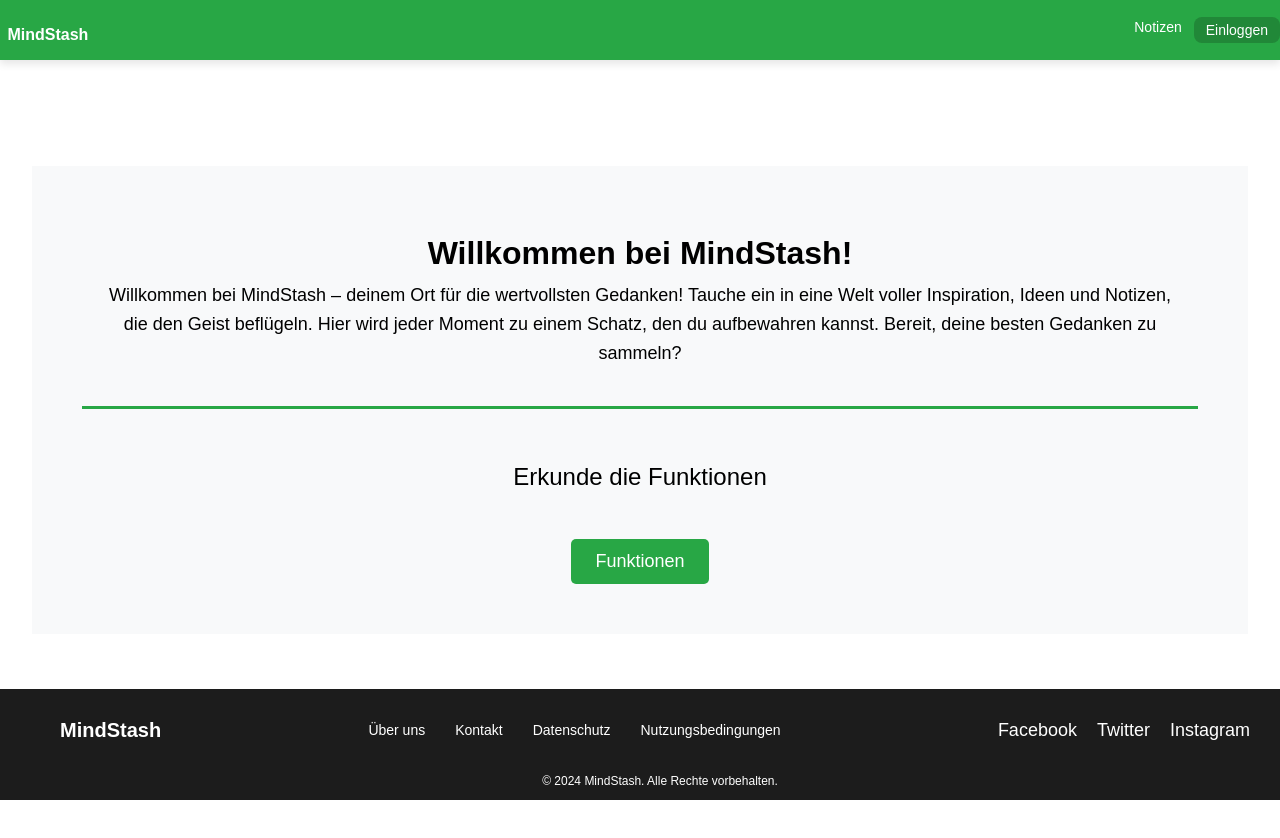
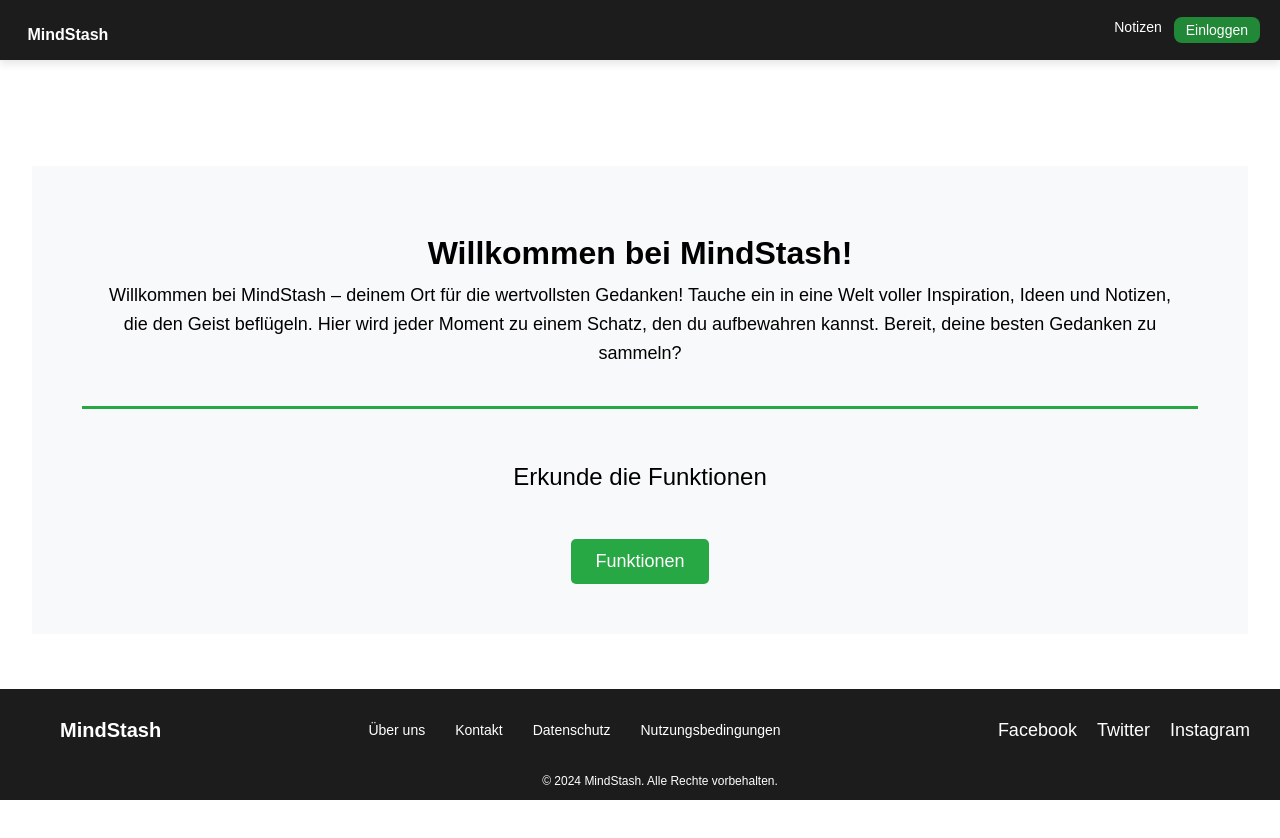
Before and after one commit to JBJeff/MindStash, a React (Vite) app in the folder frontend-notice/: page / in a window 1280 px wide. Shown: the top 838 px of the page. Built offline with nearby package versions, Linux system fonts and the light colour scheme.

Commit message:
Header einheitlich vom Style wie Footer

```diff
--- a/frontend-notice/src/components/basic/cs_bComponents/Header.css
+++ b/frontend-notice/src/components/basic/cs_bComponents/Header.css
@@ -1,12 +1,12 @@
-/* Header oben fixiert mit grüner Hintergrundfarbe */
+/* Header oben fixiert mit dunkelgrauem Hintergrund */
 .header {
     position: fixed;
     top: 0;
     left: 0;
     right: 0;
-    background-color: #28a745; /* Grüner Hintergrund */
-    color: white;
-    padding: 0px 0px; /* Noch weniger Padding für einen kleineren Header */
+    background-color: #1c1c1c; /* Dunkles Grau-Schwarz als Hintergrund, wie beim Footer */
+    color: white; /* Weiße Schriftfarbe */
+    padding: 0px 20px; /* Weniger Padding für einen kleineren Header */
     display: flex;
     justify-content: space-between;
     align-items: center;
@@ -15,16 +15,15 @@
     height: 60px; /* Setzt eine explizite Höhe, um den Header zu begrenzen */
 }
 
-/* Logo-Stil */
-.logo  {
-
-    font-size: 5px; /* Noch kleinere Schriftgröße für das Logo */
+/* Logo-Stil im Header */
+.logo {
+    font-size: 5px; /* Schriftgröße angepasst */
     font-weight: bold;
     margin: 0;
     text-align: center;
 }
 
-/* Navigation mit Links und Buttons */
+/* Navigation mit Links und Buttons im Header */
 .nav {
     display: flex;
     gap: 12px; /* Weniger Abstand zwischen den Links */
@@ -33,17 +32,17 @@
 /* Links im Header */
 .link {
     text-decoration: none;
-    color: white;
+    color: white; /* Weiße Schriftfarbe für die Links */
     font-size: 14px; /* Kleinere Schriftgröße für Links */
     font-weight: 500;
     transition: color 0.3s;
 }
 
 .link:hover {
-    color: #ffc107; /* Gelber Hover-Effekt für Links */
+    color: #28a745; /* Grüner Hover-Effekt für Links */
 }
 
-/* Button-Stil */
+/* Button-Stil im Header */
 .button {
     padding: 5px 12px; /* Weniger Padding für Buttons */
     border: none;
```
